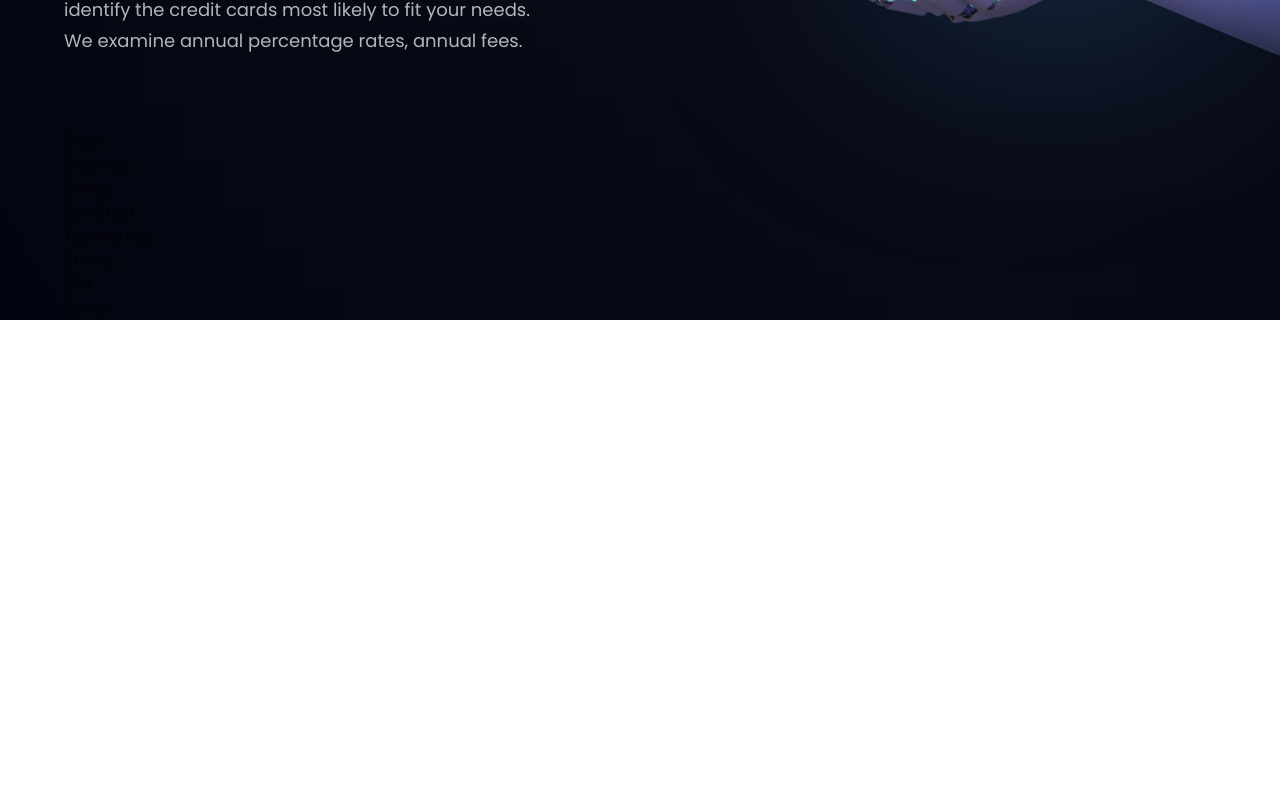
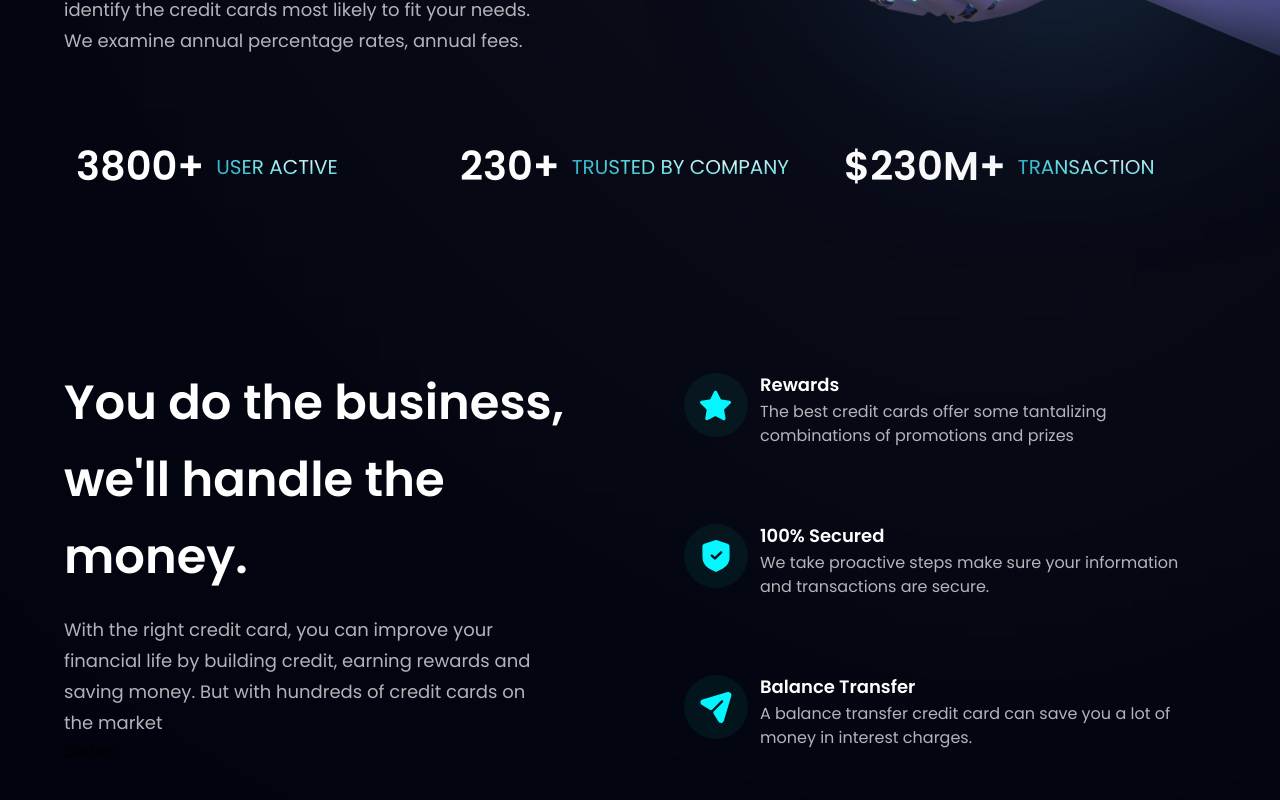
Before and after one commit to 0xVedansh/Payment_LandingPage, a React app: page / in a window 1280 px wide. Shown: the part 660-1460 px from the top of the page. Before the commit the page ends 980 px from the top, so only its background shows below. Built offline with nearby package versions, Linux system fonts and the light colour scheme; the HTML template or start-up script is replaced by a standard one.

Commit message:
stats and business section done

```diff
--- a/src/components/Business.jsx
+++ b/src/components/Business.jsx
@@ -1,10 +1,37 @@
-import React from 'react'
+import React from 'react';
+import { features } from '../constants';
+import styles, { layout } from '../style';
+import Button from './Button';
+
+const FeatureCard = ({ icon, title, content, index }) => (
+  <div className={`flex flex-row p-6 rounded-[20px] ${index !== features.length - 1 ? "mb-6" : "mb-0"} feature-card`}>
+    <div className={`w-[64px] h-[64px] rounded-full ${styles.flexCenter} bg-dimBlue`}>
+      <img src={icon} alt="icon" className="w-[50%] h-[50%] object-contain" />
+    </div>
+    <div className="flex flex-1 flex-col ml-3">
+      <h4 className="font-poppins font-semibold text-white text-[18px] leading-[23px] mb-1">{title}</h4>
+      <p className="font-poppins font-normal text-dimWhite text-[16px] leading-[24px] mb-1">{content}</p>
+    </div>
+  </div>
+)
 
 const Business = () => {
   return (
-    <div>
-      Business
-    </div>
+    <section id="features" className={layout.section}>
+      <div className={layout.sectionInfo}>
+        <h2 className={styles.heading2}>You do the business, <br className="sm:block hidden" /> we'll handle the money.</h2>
+        <p className={`${styles.paragraph} max-w-[470px] mt-5`}>With the right credit card, you can improve your financial life by building credit, earning rewards and saving money. But with hundreds of credit cards on the market</p>
+
+        <Button styles="mt-10" />
+      </div>
+
+        <div className={`${layout.sectionImg} flex-col`}>
+          {features.map((feature, index) => (
+            <FeatureCard key={feature.id} {...feature} index={index} />
+          ))}
+
+        </div>
+    </section>
   )
 }
 
--- a/src/components/Stats.jsx
+++ b/src/components/Stats.jsx
@@ -1,10 +1,18 @@
-import React from 'react'
+import React from 'react';
+import { stats } from '../constants';
+import styles from '../style';
 
 const Stats = () => {
   return (
-    <div>
-      Stats
-    </div>
+    <section className={`${styles.flexCenter} flex-row flex-wrap sm:mb-20 mb-6`}>
+      {stats.map((stat) => (
+        <div key={stat.id} className={`flex-1 flex justify-start items-center flex-row m-3`}>
+          <h4 className="font-poppins font-semibold xs:text-[40px] text-[30px] xs:leading-[53px] leading-[43px] text-white">{stat.value}</h4>
+          <p className="font-poppins font-normal xs:text-[20px] text-[15px] xs:leading-[26px] leading-[21px] text-gradient uppercase ml-3">
+        {stat.title}</p>
+      </div>
+    ))}
+  </section>
   )
 }
 
```
